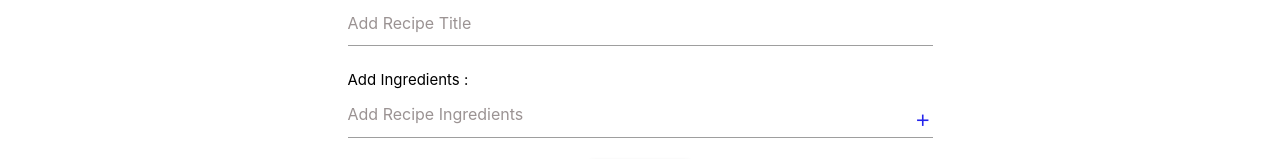
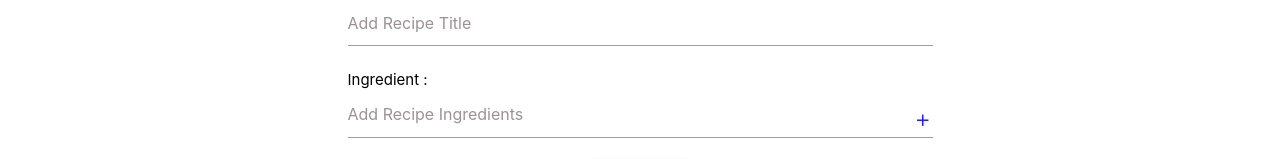
Before and after one commit to aamirshaikh7/recipes, a Vue app: page /add-recipe in a window 1280 px wide. Shown: the part 268-427 px from the top of the page. Built offline with nearby package versions, Linux system fonts and the light colour scheme.

Commit message:
Adding multiple ingredients

```diff
--- a/src/components/AddRecipe.vue
+++ b/src/components/AddRecipe.vue
@@ -6,11 +6,20 @@
                 <label for="title">Recipe Title :</label>
                 <input v-model="title" name="title" type="text" placeholder="Add Recipe Title">
             </div>
+
+            <div class="custom-field">
+                <div v-for="(ingredient, index) in ingredients" :key="index">
+                    <label for="addedIngredient">Ingredient :</label>
+                    <input v-model="ingredients[index]" type="text" name="addedIngredient">
+                </div>
+            </div>
+
             <div class="ingredient custom-field">
-                <label for="ingredient">Add Ingredients :</label>
+                <label for="ingredient">{{ ingredientTitle }} :</label>
                 <input v-model="anotherIngredient" name="ingredient" type="text" placeholder="Add Recipe Ingredients">
                 <i class="material-icons addAnotherIngredient" @click="addAnotherIngredient">add</i>
             </div>
+
             <div class="center custom-field">
                 <p v-if="msg !== ''"><strong>{{ msg }}</strong><i class="material-icons msgRed">priority_high</i></p>
                 <button class="btn black">
@@ -28,6 +37,7 @@ export default {
 
     data () {
         return {
+            ingredientTitle: 'Ingredient',
             msg: '',
             title: '',
             anotherIngredient: '',
@@ -44,6 +54,8 @@ export default {
 
         addAnotherIngredient() {
             if(this.anotherIngredient !== '') {
+                this.ingredientTitle = 'Another Ingredient';
+
                 this.ingredients.push(this.anotherIngredient);
 
                 // console.log(this.ingredients);
```
